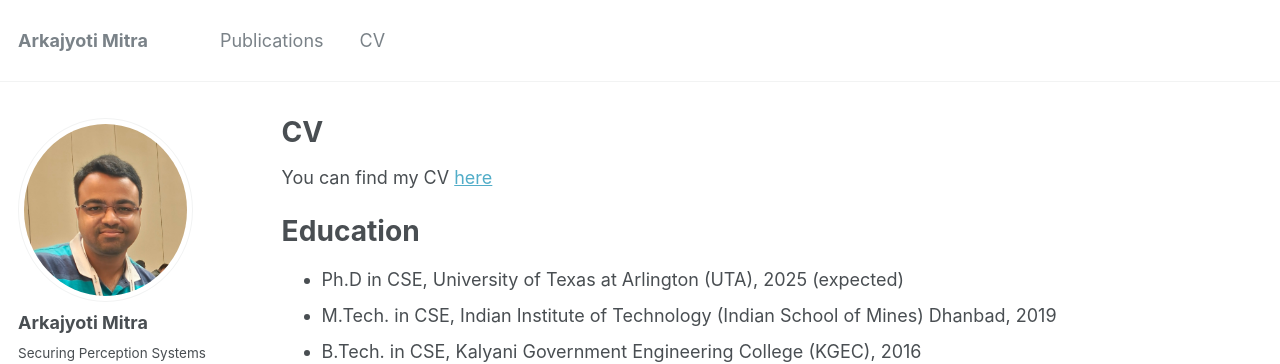
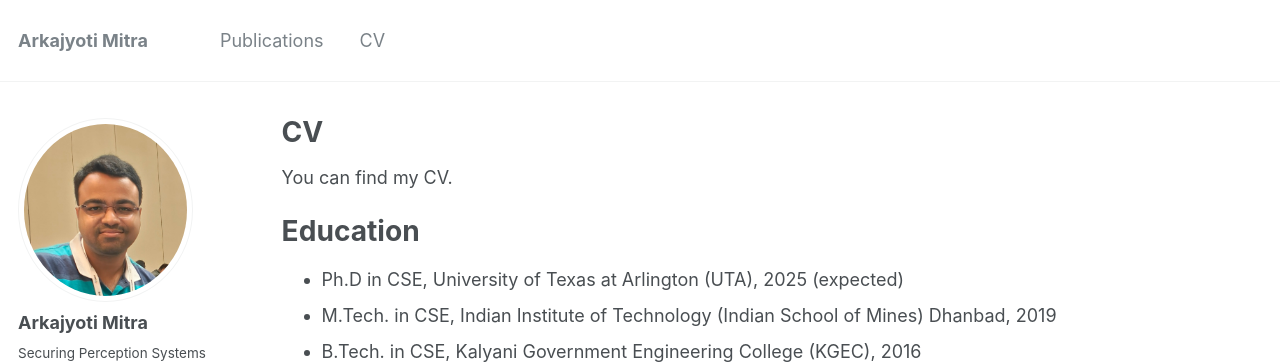
Before and after one commit to arkajyotimitra/arkajyotimitra.github.io, a Jekyll site: the page built from _pages/cv.md, in a window 1280 px wide and 1223 px high. Shown: the top 364 px of the window. Built offline with Jekyll 4.4.1, drawn with Linux system fonts in a browser that asks for light colours; some web fonts are replaced.

Commit message:
Update cv.md

```diff
--- a/_pages/cv.md
+++ b/_pages/cv.md
@@ -9,7 +9,8 @@ redirect_from:
 
 {% include base_path %}
 
-You can find my CV [here]("https://github.com/arkajyotimitra/arkajyotimitra.github.io/blob/master/files/CV_Arkajyoti_Mitra_research_vision.pdf")
+You can find my CV.
+<!-- [here]("https://github.com/arkajyotimitra/arkajyotimitra.github.io/blob/master/files/CV_Arkajyoti_Mitra_research_vision.pdf") -->
 
 Education
 ======
```
